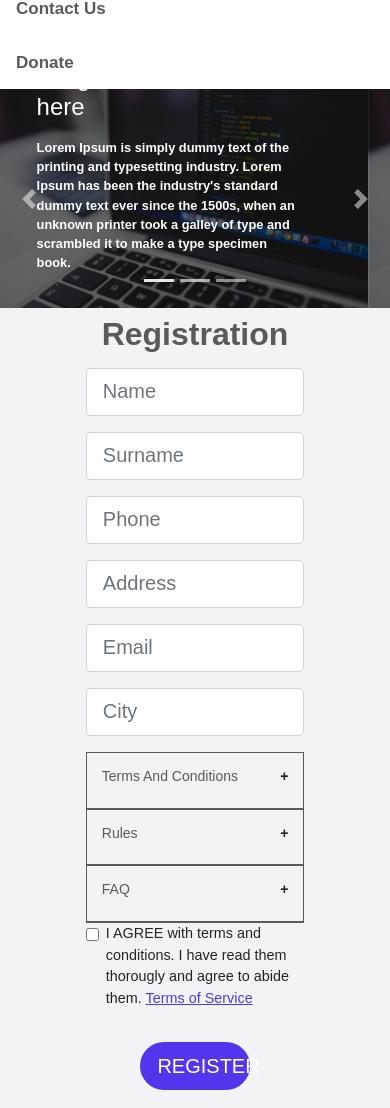
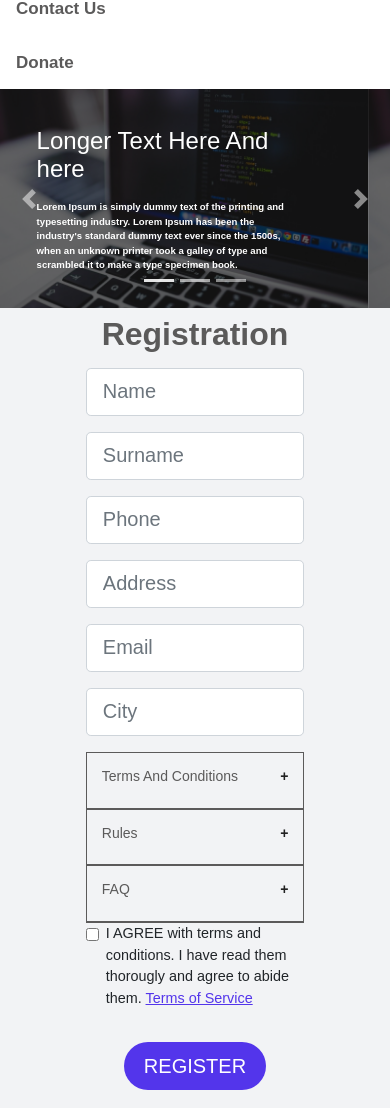
Before and after one commit to Arentas93/Registration-form, a plain HTML site: page register.html in a window 390 px wide. Shown: the part 232-1340 px from the top of the page. Drawn offline with nearby package versions, Linux system fonts and the light colour scheme.

Commit message:
Add files via upload

```diff
--- a/css/register-style.css
+++ b/css/register-style.css
@@ -335,7 +335,7 @@ footer .center-block p {
     }
     .flex-text p {
     padding-right: 5%;
-    font-size: .8rem;
+    font-size: .6rem;
     }
     form {
     width: 56%;
@@ -343,4 +343,7 @@ footer .center-block p {
     .popover {
         width: 19%;
     }
+    #buttonas {
+        width:65%;
+    }
 }
```
